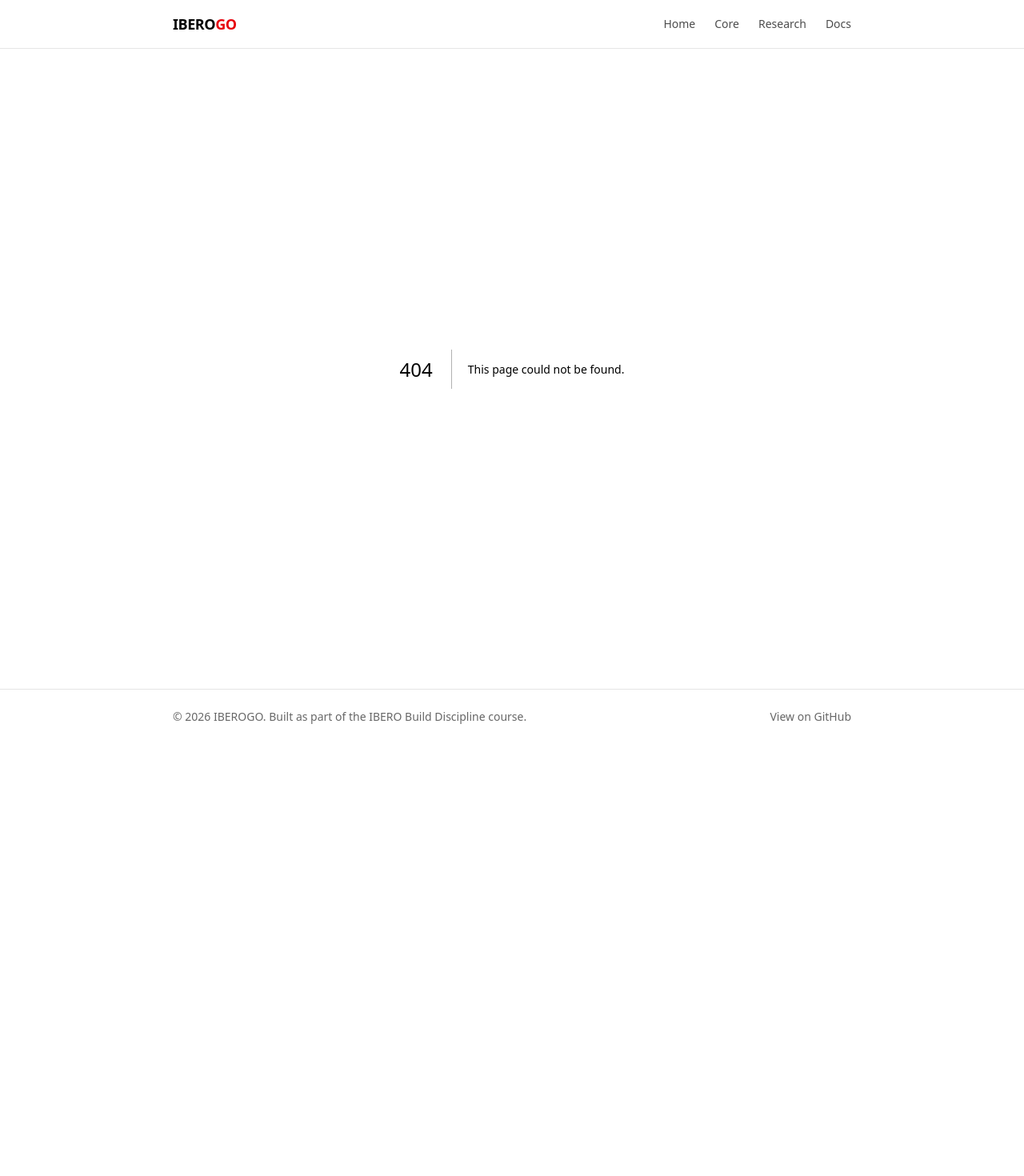
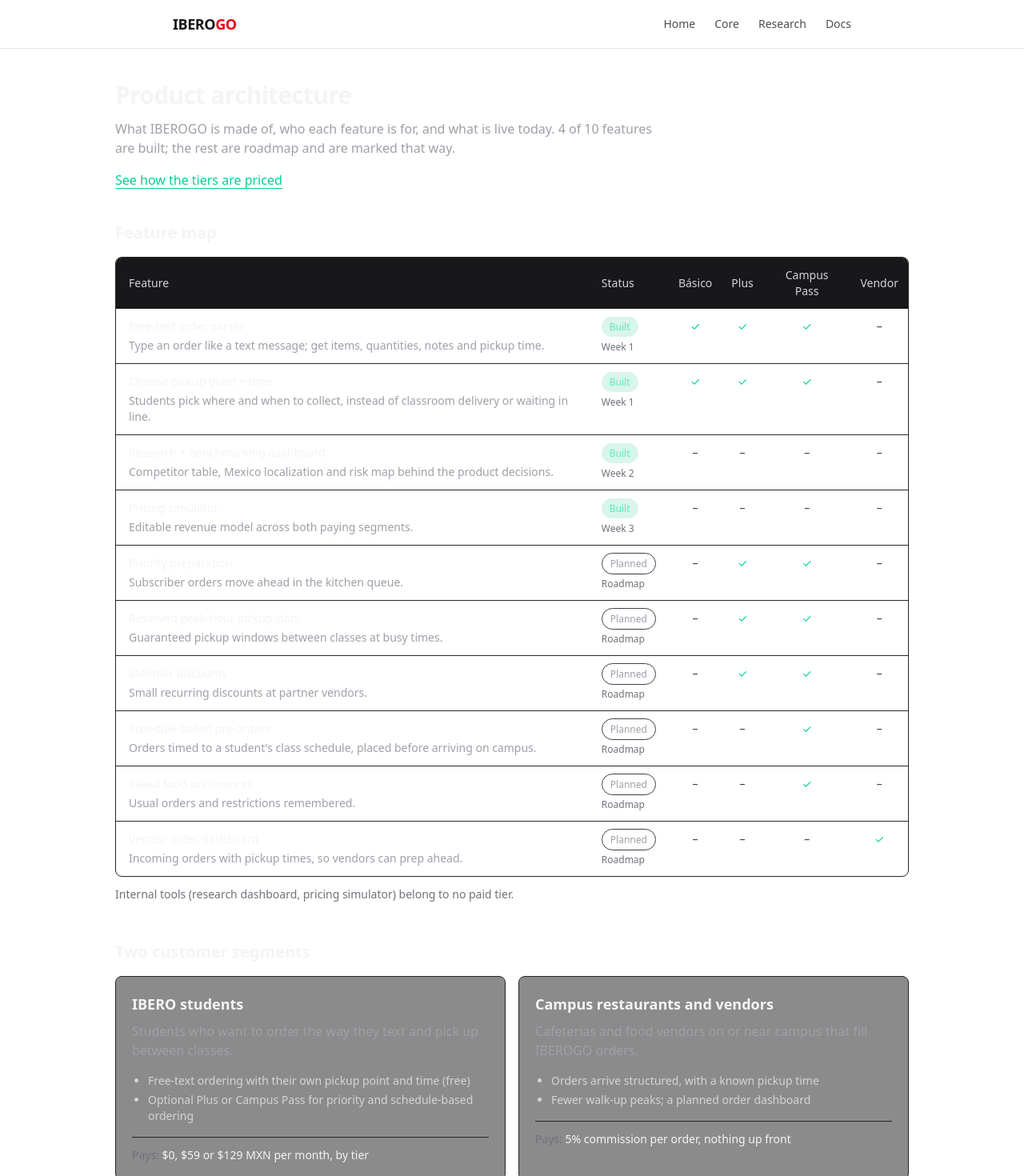
Before and after one commit to jpcarrascoo/iberogo, a Next.js app: page /product in a window 1280 px wide. Before the commit this address had no page. Shown: the top 1470 px of the page at 80% size. Before the commit the page ends 930 px from the top, so only its background shows below. Built offline with nearby package versions, Linux system fonts and the light colour scheme.

Commit message:
Week 3: add /product feature map and customer segments

```diff
--- /dev/null
+++ b/app/product/page.tsx
@@ -0,0 +1,113 @@
+import Link from "next/link";
+import { FEATURES, SEGMENTS, TIER_COLUMNS } from "@/lib/product";
+
+export const metadata = { title: "Product architecture · IBEROGO" };
+
+export default function ProductPage() {
+  const built = FEATURES.filter((f) => f.status === "Built").length;
+
+  return (
+    <main className="mx-auto max-w-5xl px-4 py-10 text-zinc-100">
+      <header className="mb-10">
+        <h1 className="text-3xl font-semibold tracking-tight">Product architecture</h1>
+        <p className="mt-3 max-w-2xl text-zinc-400">
+          What IBEROGO is made of, who each feature is for, and what is live today. {built} of {FEATURES.length}{" "}
+          features are built; the rest are roadmap and are marked that way.
+        </p>
+        <Link href="/pricing" className="mt-4 inline-block text-emerald-400 underline underline-offset-4 hover:text-emerald-300">
+          See how the tiers are priced
+        </Link>
+      </header>
+
+      <section aria-labelledby="map-heading" className="mb-12">
+        <h2 id="map-heading" className="mb-4 text-xl font-semibold">
+          Feature map
+        </h2>
+        <div className="overflow-x-auto rounded-lg border border-zinc-800">
+          <table className="w-full min-w-[720px] text-left text-sm">
+            <thead className="bg-zinc-900 text-zinc-300">
+              <tr>
+                <th scope="col" className="px-4 py-3 font-medium">Feature</th>
+                <th scope="col" className="px-4 py-3 font-medium">Status</th>
+                {TIER_COLUMNS.map((t) => (
+                  <th key={t} scope="col" className="px-3 py-3 text-center font-medium">
+                    {t}
+                  </th>
+                ))}
+              </tr>
+            </thead>
+            <tbody className="divide-y divide-zinc-800">
+              {FEATURES.map((f) => (
+                <tr key={f.name} className="align-top">
+                  <td className="px-4 py-3">
+                    <div className="font-medium text-zinc-100">
+                      {f.link ? (
+                        <Link href={f.link} className="hover:underline">
+                          {f.name}
+                        </Link>
+                      ) : (
+                        f.name
+                      )}
+                    </div>
+                    <div className="mt-1 text-zinc-400">{f.description}</div>
+                  </td>
+                  <td className="whitespace-nowrap px-4 py-3">
+                    <span
+                      className={
+                        f.status === "Built"
+                          ? "rounded-full bg-emerald-500/15 px-2.5 py-1 text-xs font-medium text-emerald-300"
+                          : "rounded-full border border-zinc-700 px-2.5 py-1 text-xs font-medium text-zinc-400"
+                      }
+                    >
+                      {f.status}
+                    </span>
+                    <div className="mt-2 text-xs text-zinc-500">{f.week}</div>
+                  </td>
+                  {TIER_COLUMNS.map((t) => (
+                    <td key={t} className="px-3 py-3 text-center">
+                      {f.tiers.includes(t) ? (
+                        <span aria-label={`Included in ${t}`} className="text-emerald-400">
+                          ✓
+                        </span>
+                      ) : (
+                        <span aria-label={`Not in ${t}`} className="text-zinc-700">
+                          –
+                        </span>
+                      )}
+                    </td>
+                  ))}
+                </tr>
+              ))}
+            </tbody>
+          </table>
+        </div>
+        <p className="mt-3 text-sm text-zinc-500">
+          Internal tools (research dashboard, pricing simulator) belong to no paid tier.
+        </p>
+      </section>
+
+      <section aria-labelledby="segments-heading">
+        <h2 id="segments-heading" className="mb-4 text-xl font-semibold">
+          Two customer segments
+        </h2>
+        <div className="grid gap-4 md:grid-cols-2">
+          {SEGMENTS.map((s) => (
+            <article key={s.name} className="rounded-lg border border-zinc-800 bg-zinc-900/50 p-5">
+              <h3 className="text-lg font-semibold">{s.name}</h3>
+              <p className="mt-2 text-zinc-400">{s.who}</p>
+              <ul className="mt-4 list-disc space-y-1 pl-5 text-sm text-zinc-300">
+                {s.gets.map((g) => (
+                  <li key={g}>{g}</li>
+                ))}
+              </ul>
+              <p className="mt-4 border-t border-zinc-800 pt-3 text-sm">
+                <span className="text-zinc-500">Pays: </span>
+                <span className="font-medium text-zinc-100">{s.pays}</span>
+              </p>
+            </article>
+          ))}
+        </div>
+      </section>
+    </main>
+  );
+}
```
